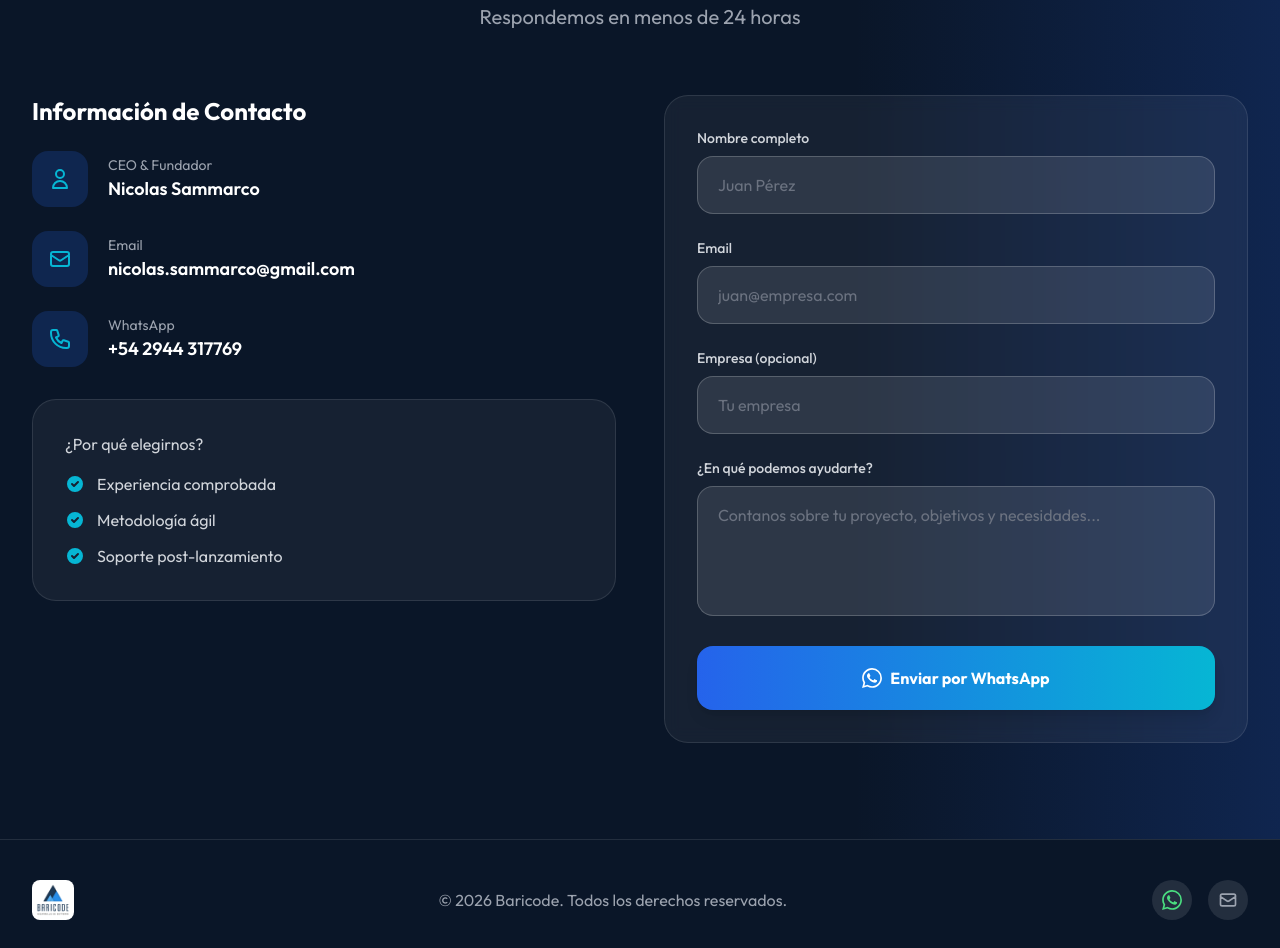
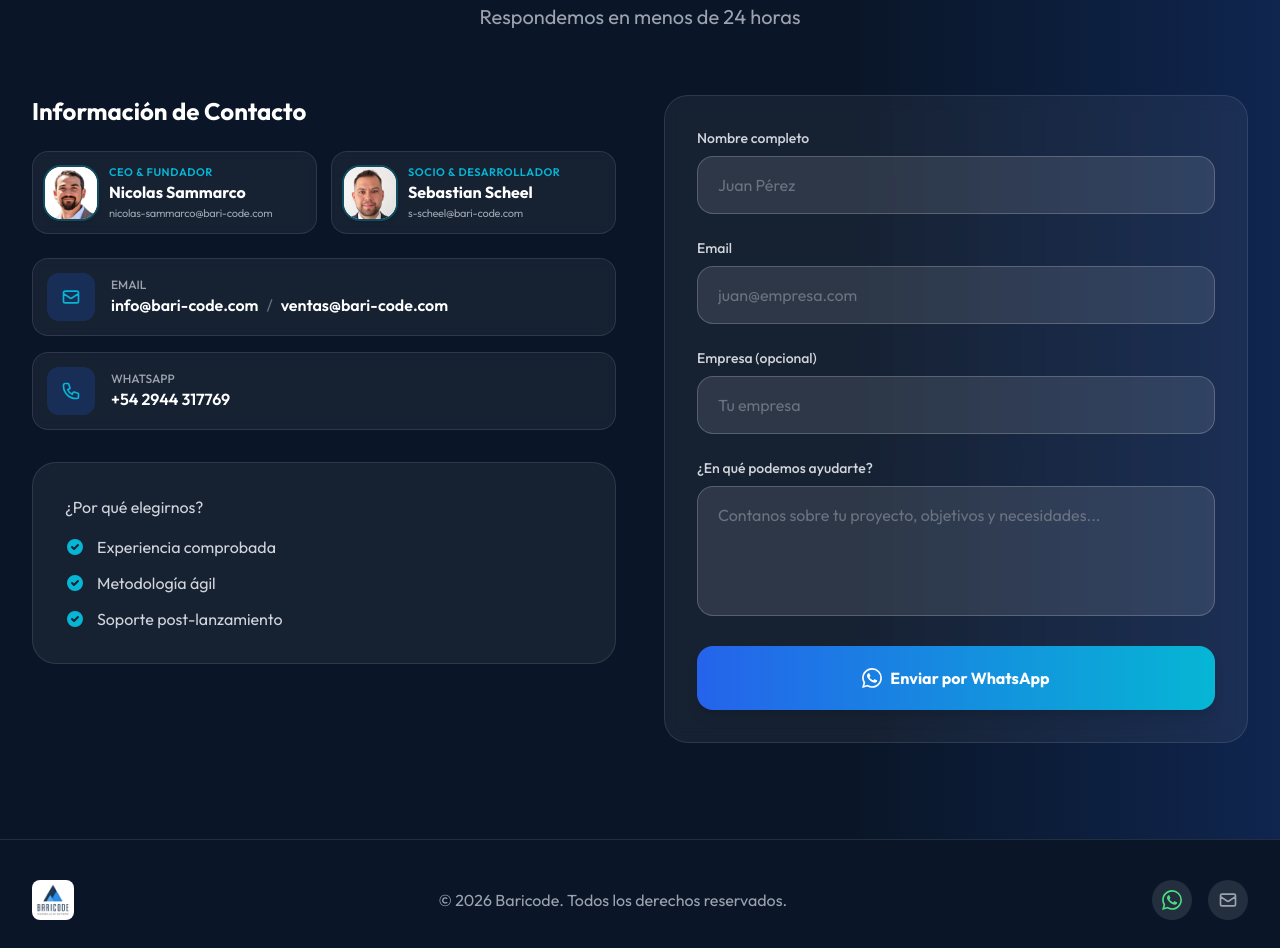
Before and after one commit to NicoSamBaricode/paginaBaricode, a plain HTML site: page index.html in a window 1280 px wide. Shown: the part 4227-5175 px from the top of the page. Drawn offline with nearby package versions, Linux system fonts and the light colour scheme.

Commit message:
feat: agregar fotos y contactos de socios (Nicolas y Sebastian) con fondo blanco y correos institucionales

```diff
--- a/index.html
+++ b/index.html
@@ -513,40 +513,59 @@
                 <div>
                     <div class="mb-8">
                         <h3 class="text-2xl font-bold text-white mb-6">Información de Contacto</h3>
-                        <div class="space-y-6">
-                            <div class="flex items-center gap-5">
-                                <div class="w-14 h-14 bg-brand-blue/20 rounded-2xl flex items-center justify-center">
-                                    <svg class="w-6 h-6 text-brand-cyan" fill="none" stroke="currentColor" viewBox="0 0 24 24">
-                                        <path stroke-linecap="round" stroke-linejoin="round" stroke-width="2" d="M16 7a4 4 0 11-8 0 4 4 0 018 0zM12 14a7 7 0 00-7 7h14a7 7 0 00-7-7z"/>
-                                    </svg>
+
+                        <!-- Socios / Equipo Directivo -->
+                        <div class="grid sm:grid-cols-2 gap-3.5 mb-6">
+                            <div class="flex items-center gap-3 p-3 bg-white/5 backdrop-blur-sm rounded-2xl border border-white/10 hover:border-brand-cyan/40 transition group h-full">
+                                <div class="relative w-[52px] h-[52px] flex-shrink-0">
+                                    <img src="nicolas.png" alt="Nicolas Sammarco" class="w-[52px] h-[52px] rounded-2xl object-cover bg-white ring-2 ring-brand-cyan/30 shadow-md group-hover:ring-brand-cyan/70 transition">
                                 </div>
-                                <div>
-                                    <p class="text-gray-400 text-sm">CEO & Fundador</p>
-                                    <p class="text-white font-semibold text-lg">Nicolas Sammarco</p>
+                                <div class="min-w-0 flex-1">
+                                    <p class="text-brand-cyan text-[11px] font-semibold uppercase tracking-wider">CEO & Fundador</p>
+                                    <p class="text-white font-bold text-base leading-snug">Nicolas Sammarco</p>
+                                    <a href="mailto:nicolas-sammarco@bari-code.com" class="text-gray-400 text-[10.5px] sm:text-[11px] hover:text-brand-cyan transition block tracking-tight mt-0.5 whitespace-nowrap">nicolas-sammarco@bari-code.com</a>
                                 </div>
                             </div>
 
-                            <div class="flex items-center gap-5">
-                                <div class="w-14 h-14 bg-brand-blue/20 rounded-2xl flex items-center justify-center">
-                                    <svg class="w-6 h-6 text-brand-cyan" fill="none" stroke="currentColor" viewBox="0 0 24 24">
+                            <div class="flex items-center gap-3 p-3 bg-white/5 backdrop-blur-sm rounded-2xl border border-white/10 hover:border-brand-cyan/40 transition group h-full">
+                                <div class="relative w-[52px] h-[52px] flex-shrink-0">
+                                    <img src="sebastian.png" alt="Sebastian Scheel" class="w-[52px] h-[52px] rounded-2xl object-cover bg-white ring-2 ring-brand-cyan/30 shadow-md group-hover:ring-brand-cyan/70 transition">
+                                </div>
+                                <div class="min-w-0 flex-1">
+                                    <p class="text-brand-cyan text-[11px] font-semibold uppercase tracking-wider">Socio & Desarrollador</p>
+                                    <p class="text-white font-bold text-base leading-snug">Sebastian Scheel</p>
+                                    <a href="mailto:s-scheel@bari-code.com" class="text-gray-400 text-[10.5px] sm:text-[11px] hover:text-brand-cyan transition block tracking-tight mt-0.5 whitespace-nowrap">s-scheel@bari-code.com</a>
+                                </div>
+                            </div>
+                        </div>
+
+                        <!-- Canales de contacto -->
+                        <div class="space-y-4">
+                            <div class="flex items-center gap-4 p-3.5 bg-white/5 backdrop-blur-sm rounded-2xl border border-white/10 hover:border-brand-cyan/40 transition">
+                                <div class="w-12 h-12 bg-brand-blue/20 rounded-xl flex items-center justify-center flex-shrink-0">
+                                    <svg class="w-5 h-5 text-brand-cyan" fill="none" stroke="currentColor" viewBox="0 0 24 24">
                                         <path stroke-linecap="round" stroke-linejoin="round" stroke-width="2" d="M3 8l7.89 5.26a2 2 0 002.22 0L21 8M5 19h14a2 2 0 002-2V7a2 2 0 00-2-2H5a2 2 0 00-2 2v10a2 2 0 002 2z"/>
                                     </svg>
                                 </div>
                                 <div>
-                                    <p class="text-gray-400 text-sm">Email</p>
-                                    <a href="mailto:nicolas.sammarco@gmail.com" class="text-white font-semibold text-lg hover:text-brand-cyan transition">nicolas.sammarco@gmail.com</a>
+                                    <p class="text-gray-400 text-xs uppercase font-medium">Email</p>
+                                    <div class="flex flex-wrap items-center gap-x-2 text-white font-semibold text-base">
+                                        <a href="mailto:info@bari-code.com" class="hover:text-brand-cyan transition">info@bari-code.com</a>
+                                        <span class="text-gray-500 font-normal">/</span>
+                                        <a href="mailto:ventas@bari-code.com" class="hover:text-brand-cyan transition">ventas@bari-code.com</a>
+                                    </div>
                                 </div>
                             </div>
 
-                            <div class="flex items-center gap-5">
-                                <div class="w-14 h-14 bg-brand-blue/20 rounded-2xl flex items-center justify-center">
-                                    <svg class="w-6 h-6 text-brand-cyan" fill="none" stroke="currentColor" viewBox="0 0 24 24">
+                            <div class="flex items-center gap-4 p-3.5 bg-white/5 backdrop-blur-sm rounded-2xl border border-white/10 hover:border-brand-cyan/40 transition">
+                                <div class="w-12 h-12 bg-brand-blue/20 rounded-xl flex items-center justify-center flex-shrink-0">
+                                    <svg class="w-5 h-5 text-brand-cyan" fill="none" stroke="currentColor" viewBox="0 0 24 24">
                                         <path stroke-linecap="round" stroke-linejoin="round" stroke-width="2" d="M3 5a2 2 0 012-2h3.28a1 1 0 01.948.684l1.498 4.493a1 1 0 01-.502 1.21l-2.257 1.13a11.042 11.042 0 005.516 5.516l1.13-2.257a1 1 0 011.21-.502l4.493 1.498a1 1 0 01.684.949V19a2 2 0 01-2 2h-1C9.716 21 3 14.284 3 6V5z"/>
                                     </svg>
                                 </div>
                                 <div>
-                                    <p class="text-gray-400 text-sm">WhatsApp</p>
-                                    <a href="https://wa.me/542944317769" class="text-white font-semibold text-lg hover:text-brand-cyan transition">+54 2944 317769</a>
+                                    <p class="text-gray-400 text-xs uppercase font-medium">WhatsApp</p>
+                                    <a href="https://wa.me/542944317769" class="text-white font-semibold text-base hover:text-brand-cyan transition">+54 2944 317769</a>
                                 </div>
                             </div>
                         </div>
@@ -621,7 +640,7 @@
                             <path d="M17.472 14.382c-.297-.149-1.758-.867-2.03-.967-.273-.099-.471-.148-.67.15-.197.297-.767.966-.94 1.164-.173.199-.347.223-.644.075-.297-.15-1.255-.463-2.39-1.475-.883-.788-1.48-1.761-1.653-2.059-.173-.297-.018-.458.13-.606.134-.133.298-.347.446-.52.149-.174.198-.298.298-.497.099-.198.05-.371-.025-.52-.075-.149-.669-1.612-.916-2.207-.242-.579-.487-.5-.669-.51-.173-.008-.371-.01-.57-.01-.198 0-.52.074-.792.372-.272.297-1.04 1.016-1.04 2.479 0 1.462 1.065 2.875 1.213 3.074.149.198 2.096 3.2 5.077 4.487.709.306 1.262.489 1.694.625.712.227 1.36.195 1.871.118.571-.085 1.758-.719 2.006-1.413.248-.694.248-1.289.173-1.413-.074-.124-.272-.198-.57-.347m-5.421 7.403h-.004a9.87 9.87 0 01-5.031-1.378l-.361-.214-3.741.982.998-3.648-.235-.374a9.86 9.86 0 01-1.51-5.26c.001-5.45 4.436-9.884 9.888-9.884 2.64 0 5.122 1.03 6.988 2.898a9.825 9.825 0 012.893 6.994c-.003 5.45-4.437 9.884-9.885 9.884m8.413-18.297A11.815 11.815 0 0012.05 0C5.495 0 .16 5.335.157 11.892c0 2.096.547 4.142 1.588 5.945L.057 24l6.305-1.654a11.882 11.882 0 005.683 1.448h.005c6.554 0 11.89-5.335 11.893-11.893a11.821 11.821 0 00-3.48-8.413z"/>
                         </svg>
                     </a>
-                    <a href="mailto:nicolas.sammarco@gmail.com" class="w-10 h-10 bg-white/10 rounded-full flex items-center justify-center hover:bg-white/20 transition">
+                    <a href="mailto:info@bari-code.com" class="w-10 h-10 bg-white/10 rounded-full flex items-center justify-center hover:bg-white/20 transition">
                         <svg class="w-5 h-5 text-gray-400" fill="none" stroke="currentColor" viewBox="0 0 24 24">
                             <path stroke-linecap="round" stroke-linejoin="round" stroke-width="2" d="M3 8l7.89 5.26a2 2 0 002.22 0L21 8M5 19h14a2 2 0 002-2V7a2 2 0 00-2-2H5a2 2 0 00-2 2v10a2 2 0 002 2z"/>
                         </svg>
```
Also changed, not shown: nicolas.jpg (added), nicolas.png (added), sebastian.jpg (added), sebastian.png (added).
